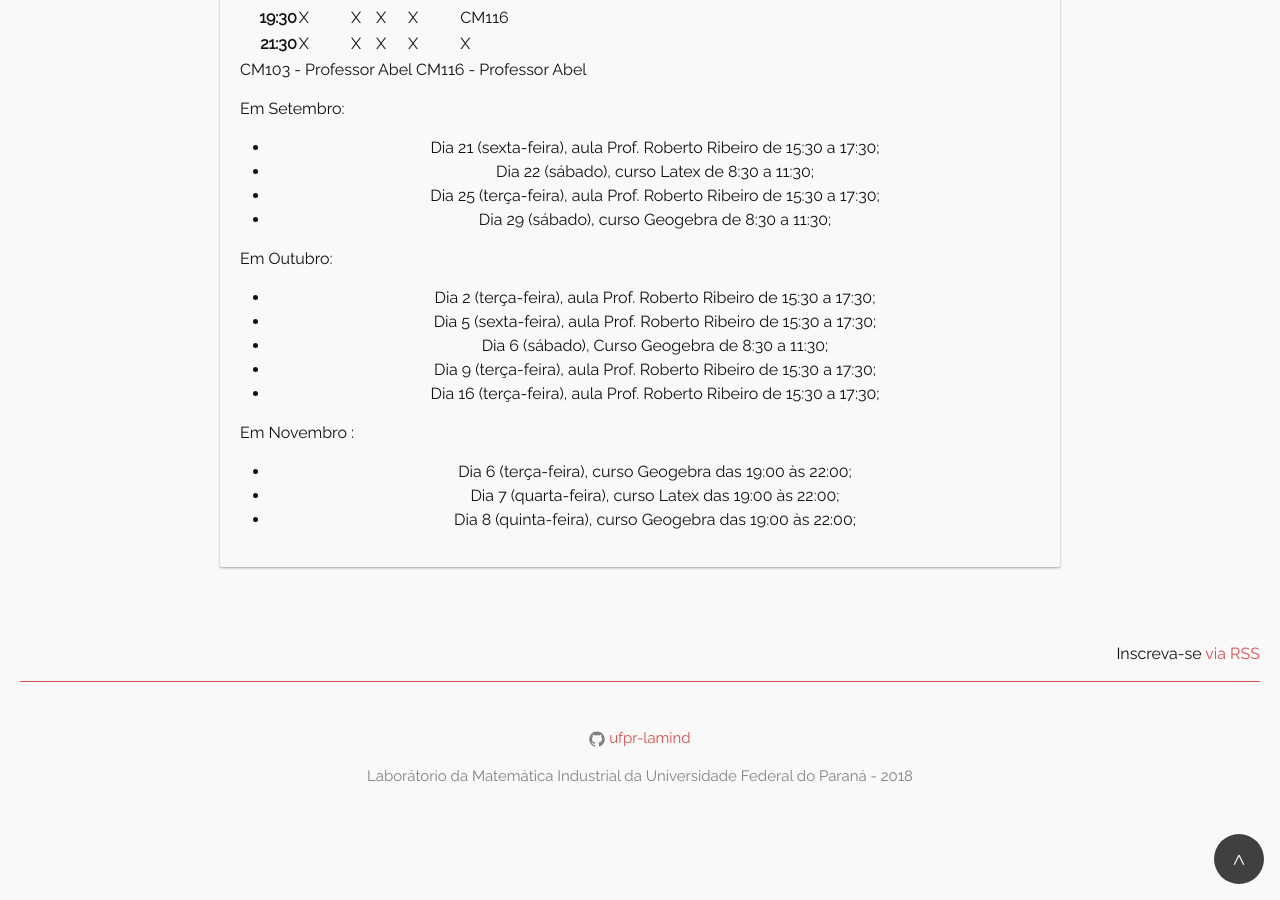
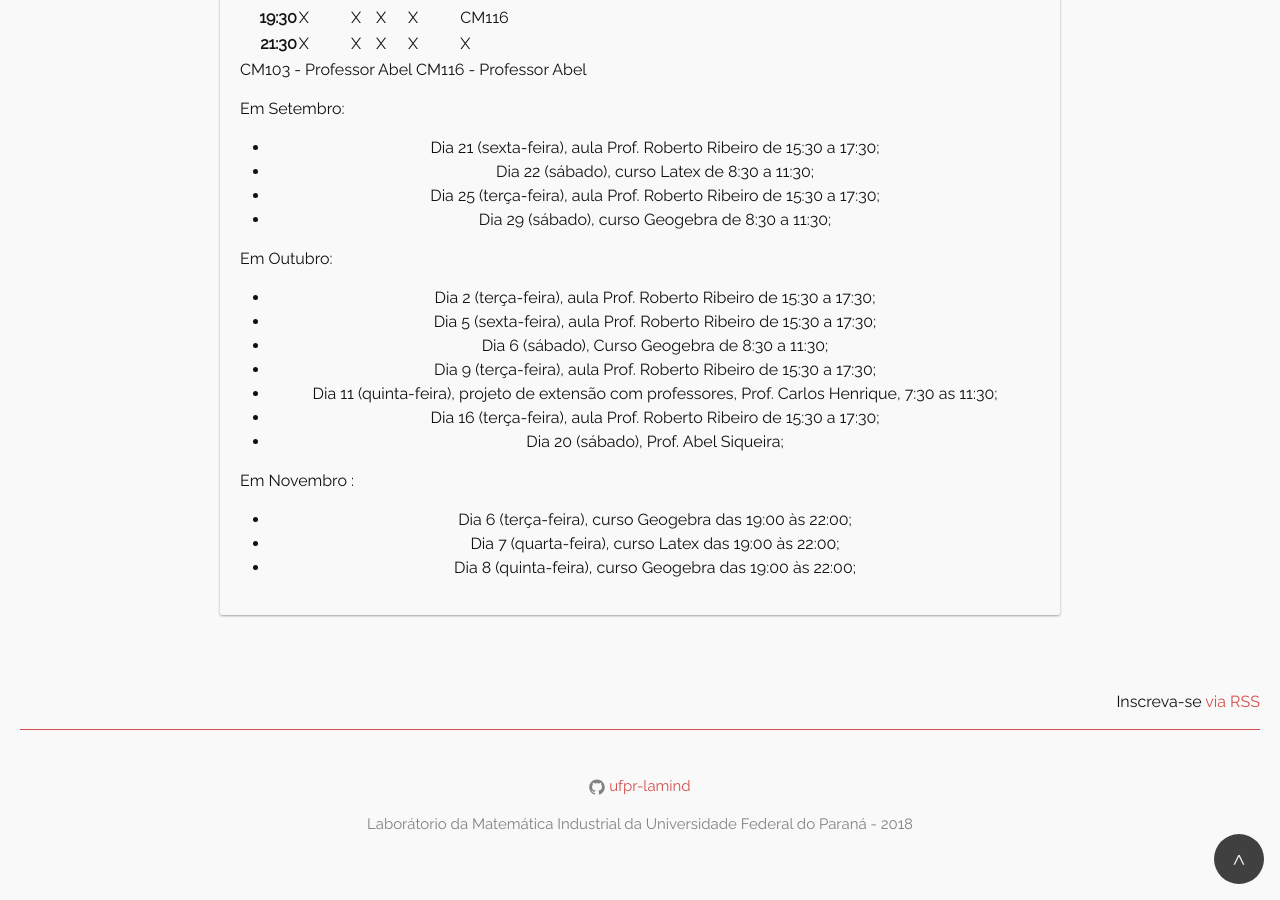
Before and after one commit to ufpr-lamind/ufpr-lamind.github.io, a Jekyll site: the page built from horario.md, in a window 1280 px wide and 900 px high, scrolled down 1394 px. Built offline with Jekyll 4.4.1, drawn with Linux system fonts in a browser that asks for light colours; our own code applies the rules of GitHub Pages for plain Markdown files.

Commit message:
add reserva dia 20/10

```diff
--- a/horario.md
+++ b/horario.md
@@ -46,7 +46,9 @@ Em Outubro:
 - Dia 5 (sexta-feira), aula Prof. Roberto Ribeiro de 15:30 a 17:30;
 - Dia 6 (sábado), Curso Geogebra de 8:30 a 11:30;
 - Dia 9 (terça-feira), aula Prof. Roberto Ribeiro de 15:30 a 17:30;
+- Dia 11 (quinta-feira), projeto de extensão com professores, Prof. Carlos Henrique, 7:30 as 11:30;
 - Dia 16 (terça-feira), aula Prof. Roberto Ribeiro de 15:30 a 17:30;
+- Dia 20 (sábado), Prof. Abel Siqueira;
 
 Em Novembro :
 - Dia 6 (terça-feira), curso Geogebra das 19:00 às 22:00;
```
